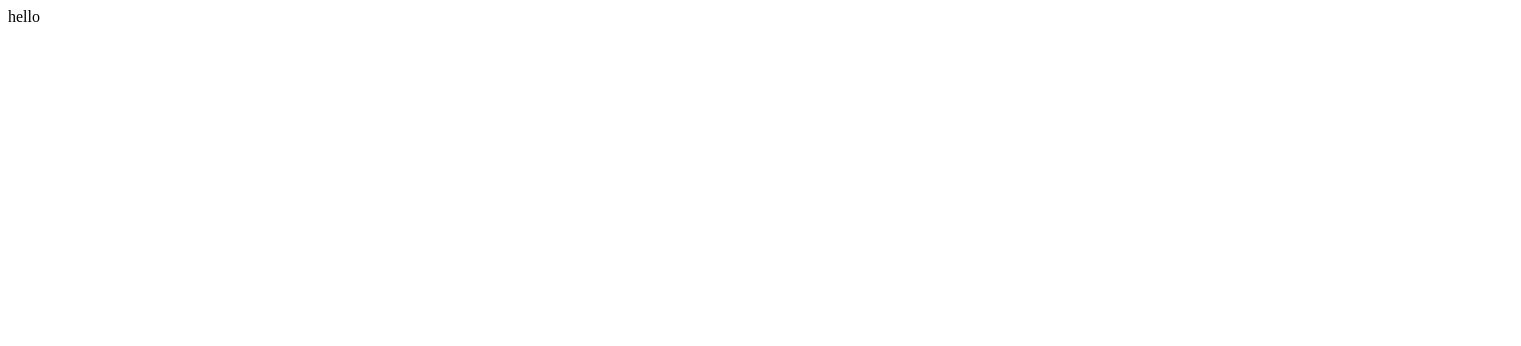
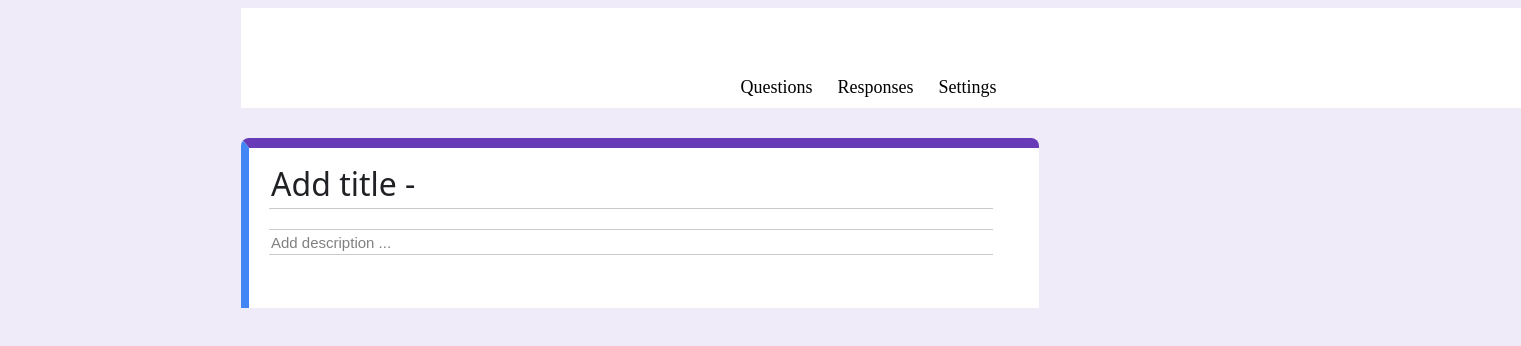
Before and after one commit to harshitj100/test-conduction, a React (Create React App) app: page / in a window 1280 px wide. Shown: the top 346 px of the page, 1521 px wide, since content can reach past the window. Built offline with nearby package versions, Linux system fonts and the light colour scheme.

Commit message:
adding header , tittleComponent and css

```diff
--- /dev/null
+++ b/src/App.css
@@ -0,0 +1,214 @@
+body{
+  background-color: #f0ebf8;
+  display: flex;
+  flex-direction: column;align-items: center;
+}
+
+.header{
+  position: absolute;
+  background-color: white;
+  width: 100%;
+  height: 100px;
+  margin-bottom: 12px;
+  display: flex;
+  justify-content: center;
+  align-items: last baseline;
+}
+.response,.quiz ,.setting{
+  color: black;
+  display: inline-block;
+  margin-right: 25px;
+  font-size: 18px;
+  font-family: cursive;
+  padding-bottom: 10px;
+  cursor: pointer;
+}
+
+.title-container{
+  width: 770px;
+  height:150px;
+  display: block;
+  margin-top: 130px;
+  background-color: white;
+  padding: 10px 0px 0px 20px;
+  border-top: 10px solid #673AB7;
+  border-left: 8px solid rgb(66, 133, 244);
+  border-top-left-radius: 8px;
+  border-top-right-radius: 8px;
+}
+.title-text{
+  color: rgb(32, 33, 36);
+  display: block;
+  height: 48px;
+  width: 720px;
+  font-family: system-ui, -apple-system, BlinkMacSystemFont, 'Segoe UI', Roboto, Oxygen, Ubuntu, Cantarell, 'Open Sans', 'Helvetica Neue', sans-serif;
+  font-size: 32px;
+  margin-bottom: 20px;
+  border: none;
+  border-bottom: 1px solid rgb(204, 201, 201);
+}
+.title-description-text{
+  color: rgb(32, 33, 36);
+  display: block;
+  height: 22px;
+  width: 720px;
+  border: none;
+  font-size: 15px;
+  border-bottom: 1px solid rgb(204, 201, 201);
+  border-top: 1px solid rgb(204, 201, 201);
+}
+.title-description-text::placeholder{
+  color: grey;
+}
+.title-description-text:focus{
+  border-top: none;
+}
+
+.question-container{
+  display: block;
+  width: 770px;
+  margin-top: 10px;
+  padding-top: 6px;
+  padding-bottom: 20px;
+  border-top-left-radius: 8px;
+  border-bottom-left-radius: 8px;
+  background-color: white;
+
+}
+.question-index{
+  display: inline-block;
+  width: 10px;
+  margin-top: 15px;
+  margin-left: 10px;
+  padding: 5px 10px;
+  font-family: cursive;
+  background-color: #f0ebf8;
+  border-radius: 20px;
+}
+.question-text{
+  display: inline-block;
+  width: 680px;
+  height: 22px;
+  font-size: 15px;
+  margin-top: 25px;
+  margin-left: 10px;
+  border: none;
+  background-color: #f0ebf8;
+  padding: 10px;
+  border-radius: 8px;
+}
+
+.option-text-container{
+  display: flex;
+  flex-direction: row;
+  align-items: last baseline;
+  margin-left: 20px;
+}
+.option-index{
+  display: inline-block;
+  width: 10px;
+  margin-left: 40px;
+  font-size: 15px;
+  padding-right: 2px;
+}
+.option-text{
+  display: inline-block;
+  width: 640px;
+  height: 22px;
+  border: none;
+  font-size: 15px;
+  margin-left: 5px;
+  margin-top: 25px;
+  border-bottom: 1px solid rgb(204, 201, 201);
+}
+.option-add-btn{
+  width: 640px;
+  display: block;
+  margin-left: 55px;
+  padding-left: 5px;
+  margin-top: 25px;
+  border-bottom: 1px solid rgb(204, 201, 201);
+  font-size: 16px;
+  color: grey;
+  cursor: pointer;
+}
+.option-delete-btn{
+  display: inline-block;
+  color: red;
+  margin-right: 20px;
+  cursor: pointer;
+}
+
+::placeholder{
+  color: rgb(86, 86, 86);
+  font-weight: 400;
+}
+input:focus{
+  outline: none;
+  border-bottom: 1px solid rgb(155, 105, 105);
+}
+
+.add-btn-container{
+  width: 720px;
+  margin-top: 20px;
+  display: flex;
+  justify-content: end;
+}
+.add-btn,
+.submit-btn,
+.remove-btn{
+  border-radius: 50px;
+  font-size: 15px;
+  border: none;
+  padding: 10px;
+  background-color: #673AB7;
+  color: white;
+}
+.add-btn{
+  background-color: rgb(66, 133, 244);;
+}
+.remove-btn{
+  background-color: red;
+}
+.submit-btn-container{
+  width: 720px;
+  margin-top: 20px;
+  margin-bottom: 50px;
+  display: flex;
+  justify-content: start;
+}
+
+.text-style-container{
+  width: 200px;/*rgb(210, 199, 224);*/
+  background-color: white;
+  display: flex;
+  flex-direction: row;
+  padding: 5px;
+  margin-left: 5px;
+}
+.style-bold,.style-italic,.style-underline{
+  margin: 2px;
+  margin-left: 3px;
+}
+.style-bold-btn,.style-italic-btn,.style-underline-btn{
+  border: none;
+  font-size: 20px;
+  height: 30px;
+  width: 40px;
+  border-radius: 2px;
+  background-color: white;
+  color: #673AB7;
+}
+.style-bold-btn{
+  font-weight: bold;
+}
+.style-italic-btn{
+  font-style: italic;
+}
+.style-underline-btn{
+  text-decoration: underline;
+}
+
+.hidden{
+  display: none;
+}
--- a/src/App.js
+++ b/src/App.js
@@ -1,6 +1,13 @@
+import Header from "./components/Header.js";
+import TittleComponent from "./components/TittleComponent.js";
+
+import './App.css'
 function App() {
   return (
-    <div>hello</div>
+    <>
+    <Header />
+    <TittleComponent />
+    </>
   );
 }
 
--- /dev/null
+++ b/src/components/Header.js
@@ -0,0 +1,13 @@
+import React from 'react'
+
+const Header = () => {
+  return (
+    <div className="header">
+      <div className="quiz">Questions</div>
+      <div className="response">Responses</div>
+      <div className="setting">Settings</div>
+    </div>
+  )
+}
+
+export default Header
--- /dev/null
+++ b/src/components/TittleComponent.js
@@ -0,0 +1,16 @@
+import React from 'react'
+
+const TittleComponent = () => {
+  return (
+    <div  className="title-container">
+      <div  className="title-text-container">
+        <input type="text" value="Add title -"  className="title-text"/>
+      </div>
+      <div  className="title-description-text-container">
+        <input type="text" placeholder="Add description ..."  className="title-description-text"/>
+      </div>
+    </div>
+  );
+}
+
+export default TittleComponent
--- a/src/note.js
+++ b/src/note.js
@@ -73,3 +73,5 @@ let optionsData = [{
   optionTexts : ['framwork' , 'runtime env' , 'IDE' , 'language'],
   correctOption : 0,
 }];
+
+//align Items center is not working
```
